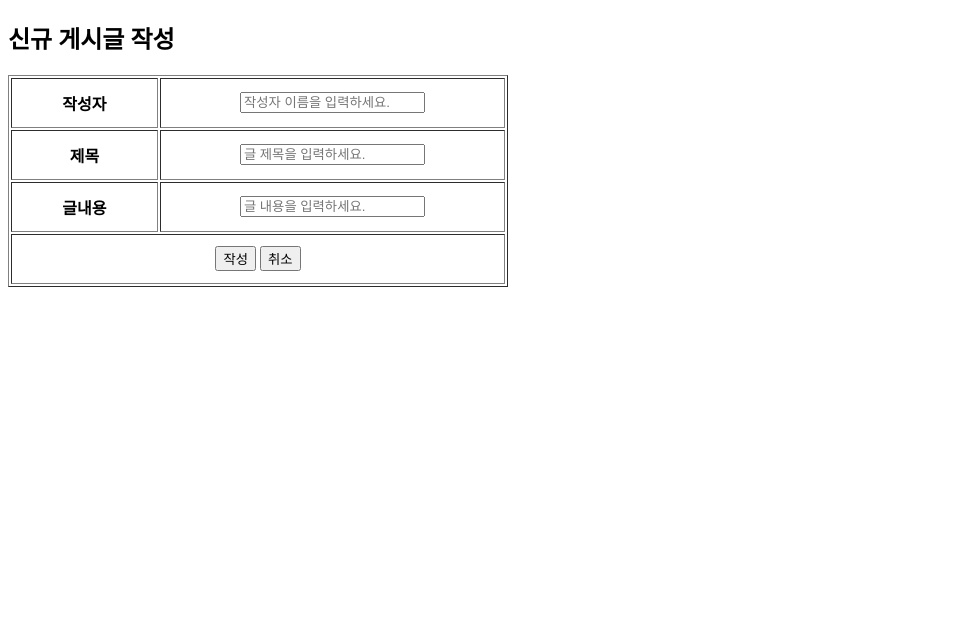
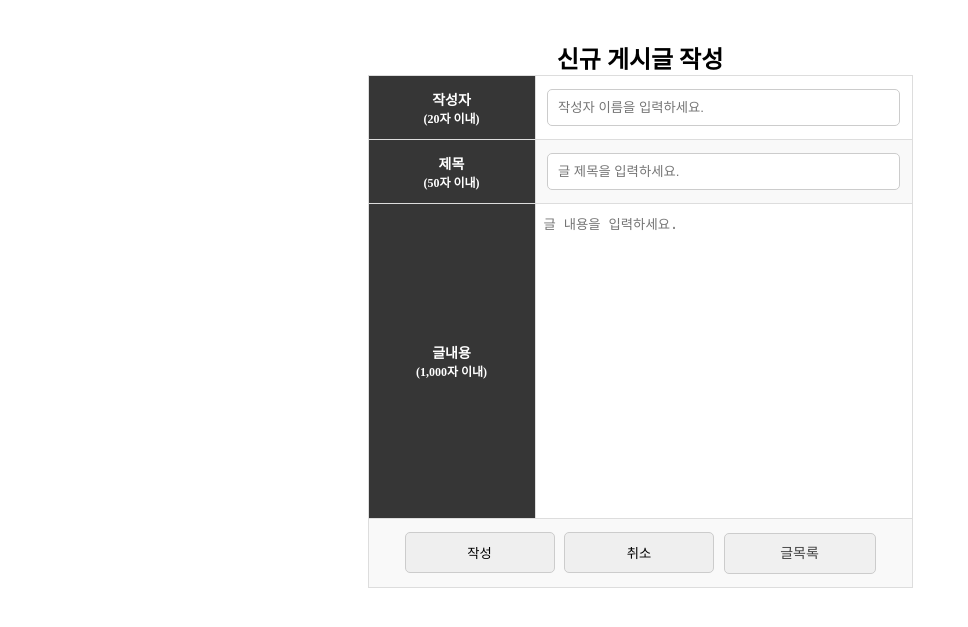
Before and after one commit to bjoj1234-pixel/SpringBoot2026, a Spring Boot app: page /board/write in a window 1280 px wide. Shown: the top 627 px of the page, without its empty margins (0-968 px from the left). Run offline with Spring Boot 4, Linux system fonts and the light colour scheme.

Commit message:
260128-update

```diff
--- a/com.green/src/main/java/com/green/member/MemberDAO.java
+++ b/com.green/src/main/java/com/green/member/MemberDAO.java
@@ -16,17 +16,11 @@ import org.springframework.stereotype.Repository;
 @Repository //데이터 저장소
 public class MemberDAO {
 
-    private final HomeController homeController;
-
 	// MySQL Driver 설치 및 JDBC 환경 설정 완료
 	// 외부에서 DataSource를 DI로 삽입한다.
 
 	@Autowired
 	private DataSource dataSource;
-
-    MemberDAO(HomeController homeController) {
-        this.homeController = homeController;
-    }
 
 	//쿼리문 사용할 공간
 	public int insertMember(MemberDTO mdto) {
--- a/sample_board/src/main/java/com/green/board/BoardController.java
+++ b/sample_board/src/main/java/com/green/board/BoardController.java
@@ -4,15 +4,17 @@ import java.util.List;
 
 import org.springframework.beans.factory.annotation.Autowired;
 import org.springframework.stereotype.Controller;
+import org.springframework.ui.Model;
 import org.springframework.web.bind.annotation.GetMapping;
 import org.springframework.web.bind.annotation.PostMapping;
+import org.springframework.web.bind.annotation.RequestParam;
 import org.springframework.web.servlet.mvc.support.RedirectAttributes;
 
 @Controller
 public class BoardController {
 	//서비스 DI
 	@Autowired
-	BoardService boardservice;
+	BoardService boardService;
 
 	//게시판 글작성
 	@GetMapping("/board/write")
@@ -25,9 +27,9 @@ public class BoardController {
 	@PostMapping("/board/write_confirm")
 	public String boardWriteConfirm(BoardDTO bdto,RedirectAttributes re) {
 		System.out.println("BoardController boardWriteConfirm() 메소드 확인");
-		int result = boardservice.boardWriteConfirmService(bdto);
+		int result = boardService.boardWriteConfirmService(bdto);
 
-		if(result == boardservice.board_write_success) {
+		if(result == boardService.board_write_success) {
 			re.addFlashAttribute("msg", "글작성 되었습니다.");
 			return "redirect:/board/list";//글작성 성공시 전체목록
 		}else {
@@ -37,10 +39,62 @@ public class BoardController {
 	}
 
 	//게시판 전체 목록
-//	@GetMapping("/board/list")
-//	public String boardList() {
-//		System.out.println("BoardController boardList() 메소드 확인");
-//
-//		//List<BoardDTO> boardlist =
-//	}
+	@GetMapping("/board/list")
+	public String boardList(Model model) {
+		System.out.println("BoardController boardList() 메소드 확인");
+
+		List<BoardDTO> boardlist = boardService.boardListService();
+		model.addAttribute("list", boardlist);
+
+		String nextPage="board/boardList";
+		return nextPage;
+	}
+
+	//게시판 글 삭제
+	@GetMapping("/board/delete")
+	public String boardDelete(
+			@RequestParam("id") int id,
+			RedirectAttributes re
+			) {
+		System.out.println("BoardController boardDelete() 메소드 확인");
+
+		boolean result = boardService.boardDeleteService(id);
+
+		if(result) {
+			re.addFlashAttribute("msg", "삭제 되었습니다.");
+		}else {
+			re.addFlashAttribute("msg", "삭제 실패");
+		}
+
+		return "redirect:/board/list";
+	}
+
+	//게시글 수정 화면출력
+	@GetMapping("/board/modify")
+	public String boardModify(BoardDTO bdto,Model model) {
+		System.out.println("BoardController boardModify() 메소드 확인");
+
+		BoardDTO onelist = boardService.boardModifyService(bdto.getId());
+		model.addAttribute("onelist", onelist);
+
+		String nextPage="board/boardModify";
+		return nextPage;
+	}
+
+	//게시글 수정 핸들러
+	@PostMapping("/board/modifySubmit")
+	public String boardModifySubmit(BoardDTO bdto,RedirectAttributes re) {
+		System.out.println("BoardController boardModifySubmit() 메소드 확인");
+
+		boolean resultt = boardService.boardModifySubmitService(bdto);
+
+		if(resultt) {
+			re.addFlashAttribute("msg", "게시글이 수정되었습니다.");
+			return "redirect:/board/list";
+		}else {
+			re.addFlashAttribute("msg", "수정실패");
+			return "redirect:/board/modify?id="+bdto.getId();
+		}
+	}
+
 }
--- /dev/null
+++ b/sample_board/src/main/resources/static/css/common.css
@@ -0,0 +1,159 @@
+@charset "UTF-8";
+
+* {
+margin: 0; padding: 0;
+}
+
+a {
+color: #404040;
+text-decoration: none;
+}
+
+li {
+list-style: none;
+}
+
+input {
+width: 92%;
+padding: 10px;
+border-radius: 5px;
+border: 1px solid #ccc;
+outline: none;
+margin: 3px;
+}
+
+input[type='button'],
+input[type='reset'] {
+width: 150px;
+cursor: pointer;
+}
+
+
+section {
+	text-align:center;
+	width: 100%;
+	padding: 40px 0;
+
+}
+
+
+/* ===== 제목 ===== */
+section .word h2 {
+	font-size: 24px;
+	margin-bottom: 25px;
+	color: #333;
+}
+
+/* ===== 테이블 영역 ===== */
+section>.content {
+	margin: 0 auto;
+    width: fit-content;
+}
+
+section table {
+	width: 100%;
+	border-collapse: collapse;
+	font-size: 14px;
+}
+
+/* 테이블 헤더 */
+section table th {
+	background-color: #363636;
+	color: #fff;
+	padding: 12px 8px;
+	font-weight: 600;
+	border: 1px solid #ddd;
+}
+
+/* 테이블 바디 */
+section table td {
+	padding: 10px 8px;
+	border: 1px solid #ddd;
+	text-align: center;
+	color: #404040;
+}
+
+/* 짝수 줄 배경 */
+section table tbody tr:nth-child(even) {
+	background-color: #f9f9f9;
+}
+
+/* hover 효과 */
+section table tbody tr:hover {
+	background-color: #eef3ff;
+	cursor: pointer;
+}
+
+/* 번호 컬럼 강조 */
+section table td:first-child {
+	font-weight: bold;
+	color: #2a5bd7;
+}
+/* 게시글 돌아가기 버튼 */
+section a.back{
+	border-radius: 5px;
+    border: 1px solid #ccc;
+    outline: none;
+    margin: 3px;
+    width: 150px;
+    cursor: pointer;
+    display: inline-block;
+    line-height: 39px;
+    background-color: #f0f0f0;
+    font-size: 14px;
+    font-weight: 500;
+}
+/* 상세 테이블 */
+.detail-table {
+  width: 600px;
+  margin: 0 auto;
+  border-collapse: collapse;
+}
+
+.detail-table th {
+  width: 150px;
+  background: #f5f5f5;
+  text-align: center;
+  border: 1px solid #ccc;
+  padding: 12px;
+  font-weight: 600;
+}
+
+.detail-table td {
+  border: 1px solid #ccc;
+  padding: 12px;
+}
+
+/* 버튼 영역 */
+.btn-area {
+  margin-top: 25px;
+  text-align: center;
+}
+
+.btn-area .btn {
+  display: inline-block;
+  padding: 8px 18px;
+  margin: 0 5px;
+  border: 1px solid #999;
+  background: #fff;
+  color: #333;
+  font-size: 14px;
+  border-radius: 4px;
+  transition: all 0.2s;
+}
+
+.btn-area .btn:hover {
+  background: #363636;
+  color: #fff;
+}
+
+/* 삭제 버튼 */
+.btn-danger {
+  border-color: #d9534f;
+  color: #d9534f;
+}
+
+.btn-danger:hover {
+  background: #d9534f;
+  color: #fff;
+}
--- a/sample_board/src/main/resources/templates/board/boardWrite.html
+++ b/sample_board/src/main/resources/templates/board/boardWrite.html
@@ -3,6 +3,7 @@
 <head>
 <meta charset="UTF-8">
 <title>Insert title here</title>
+<link rel="stylesheet" th:href="@{/css/common.css}">
 <script type="text/javascript" th:src="@{/js/boardWrite.js}"></script>
 </head>
 <body>
@@ -14,27 +15,29 @@
 				<table width="500" border="1">
 					<tbody>
 						<tr height="50">
-							<th width="150" align="center">작성자</th>
+							<th width="150" align="center">작성자<br><span style="font-size:12px">(20자 이내)</span></th>
 							<td width="350" align="center">
 								<input type="text" name="writer" class="content" placeholder="작성자 이름을 입력하세요." >
 							</td>
 						</tr>
 						<tr height="50">
-							<th width="150" align="center">제목</th>
+							<th width="150" align="center">제목<br><span style="font-size:12px">(50자 이내)</span></th>
 							<td width="350" align="center">
 								<input type="text" name="title" class="content" placeholder="글 제목을 입력하세요." >
 							</td>
 						</tr>
 						<tr height="50">
-							<th width="150" align="center">글내용</th>
+							<th width="150" align="center">글내용<br><span style="font-size:12px">(1,000자 이내)</span></th>
 							<td width="350" align="center">
-								<input type="text" name="content" class="content" placeholder="글 내용을 입력하세요." >
+								<!-- <input type="text" size="100" name="content" class="content" placeholder="글 내용을 입력하세요." > -->
+								<textarea style="width: 360px; height: 290px;border: none; resize: none;" name="content" class="content" placeholder="글 내용을 입력하세요."></textarea>
 							</td>
 						</tr>
 						<tr height="50">
 							<td colspan="2" align="center">
 								<input type="button" value="작성" onclick="bdWrite();">
 								<input type="reset" value="취소">
+								<a th:href="@{/board/list}" class="btn back">글목록</a>
 							</td>
 						</tr>
 					</tbody>
@@ -42,5 +45,9 @@
 			</form>
 		</div>
 	</section>
+
+	<script th:if="${msg}">//msg가 있으면 뿌리고 없으면 말라는 의미
+		alert('[[${msg}]]')
+	</script>
 </body>
 </html>
```
Also changed, not shown: sample_board/src/main/java/com/green/board/BoardDAO.java (+116 -0 lines), sample_board/src/main/java/com/green/board/BoardService.java (+25 -0 lines), sample_board/src/main/resources/static/css/boardList.css (added, +18 -0 lines), sample_board/src/main/resources/static/sql/board.sql (added, +14 -0 lines), sample_board/src/main/resources/templates/board/boardDetail.html (deleted, +0 -10 lines), sample_board/src/main/resources/templates/board/boardList.html (+21 -11 lines), sample_board/src/main/resources/templates/board/boardModify.html (+44 -1 lines).
